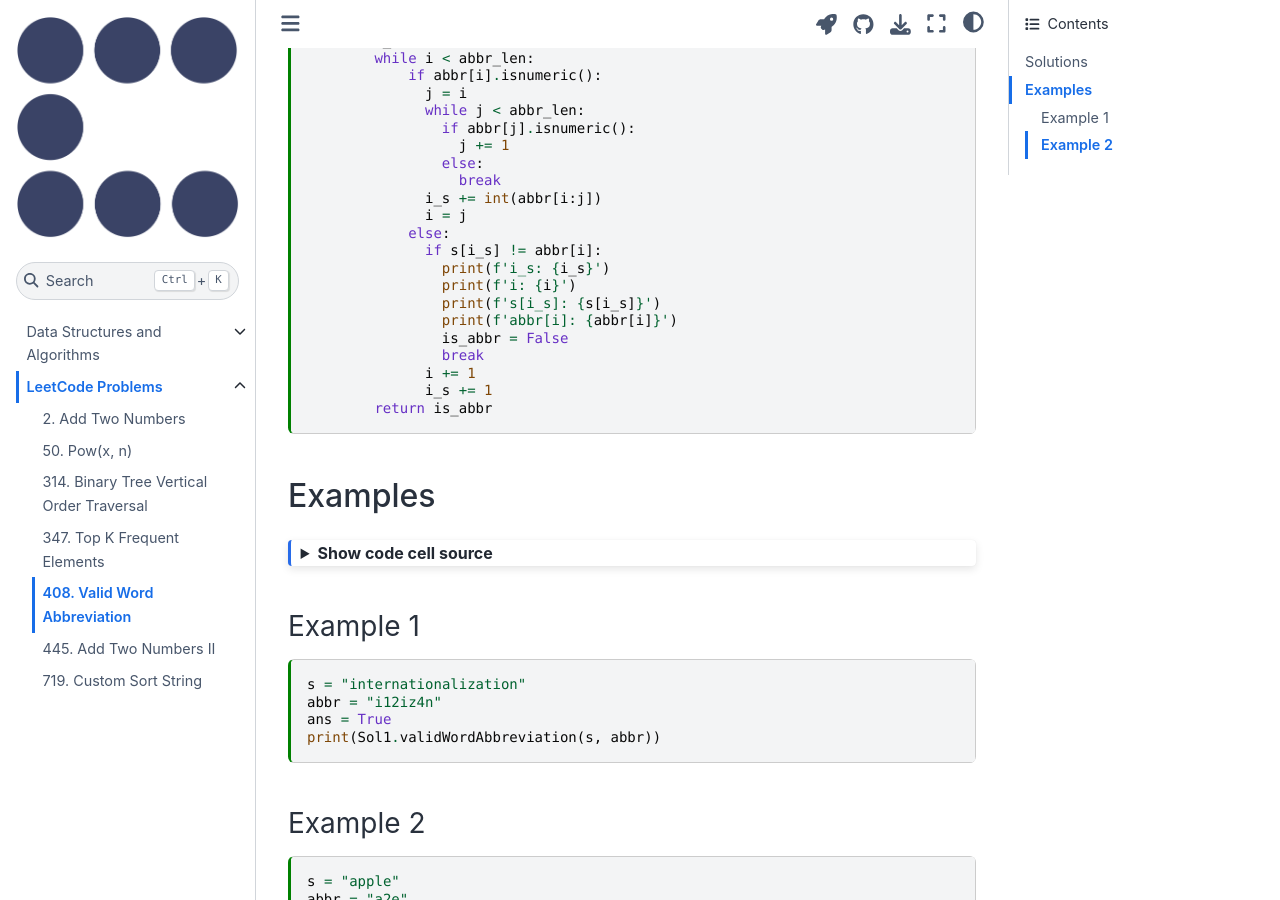
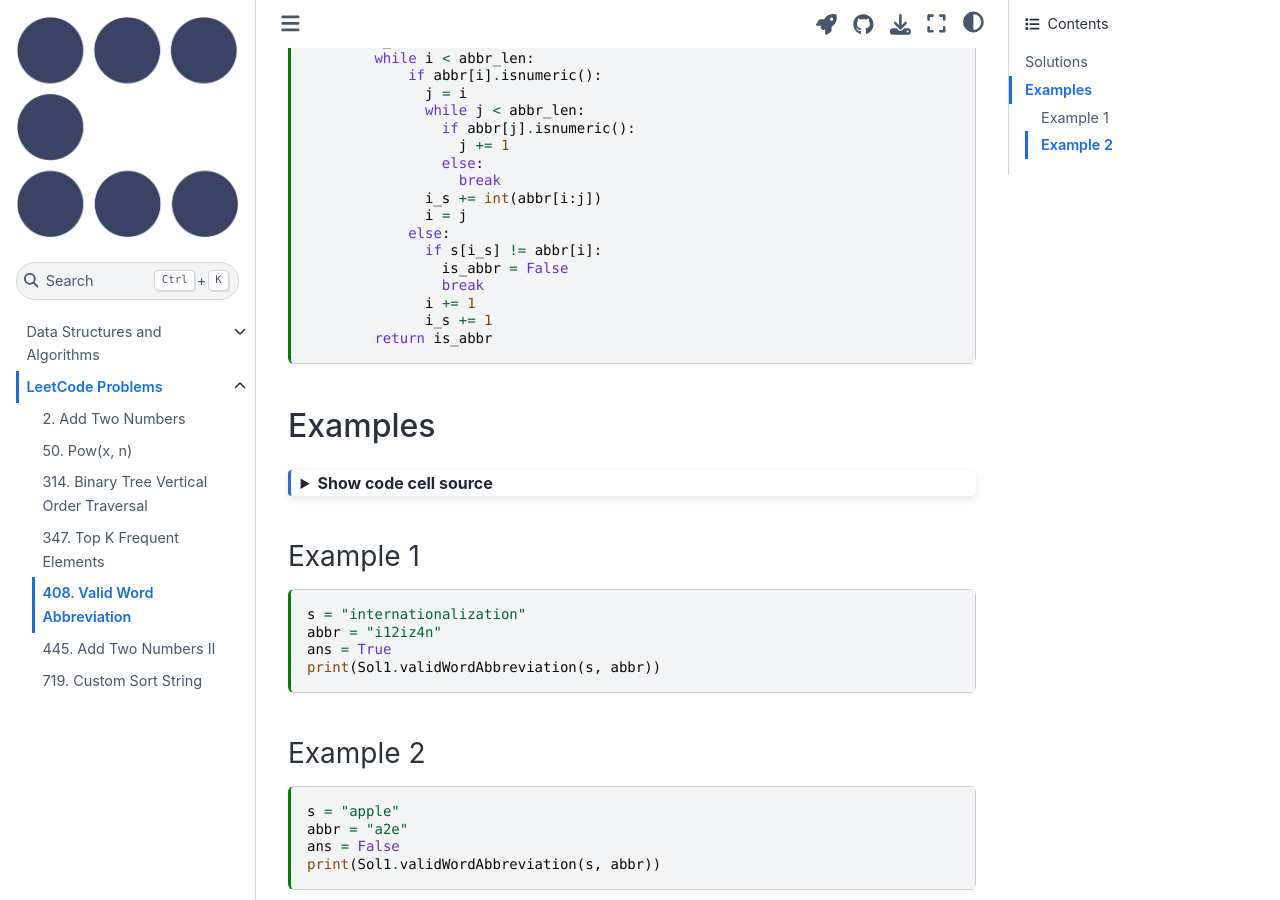
Before and after one commit to eLearningHub/Coding-Book, a Jupyter Book: the page built from leetcode/0408-valid-word-abbreviation.md, in a window 1280 px wide and 900 px high, scrolled down 612 px. Built offline with Jupyter Book 1.0.4 settings and Sphinx 7.4.7 and the Sphinx Book theme 1.1.4, drawn with Linux system fonts in a browser that asks for light colours.

Commit message:
remove print

```diff
--- a/leetcode/0408-valid-word-abbreviation.md
+++ b/leetcode/0408-valid-word-abbreviation.md
@@ -48,10 +48,6 @@ class Solution1:
               i = j
             else:
               if s[i_s] != abbr[i]:
-                print(f'i_s: {i_s}')
-                print(f'i: {i}')
-                print(f's[i_s]: {s[i_s]}')
-                print(f'abbr[i]: {abbr[i]}')
                 is_abbr = False
                 break
               i += 1
```
